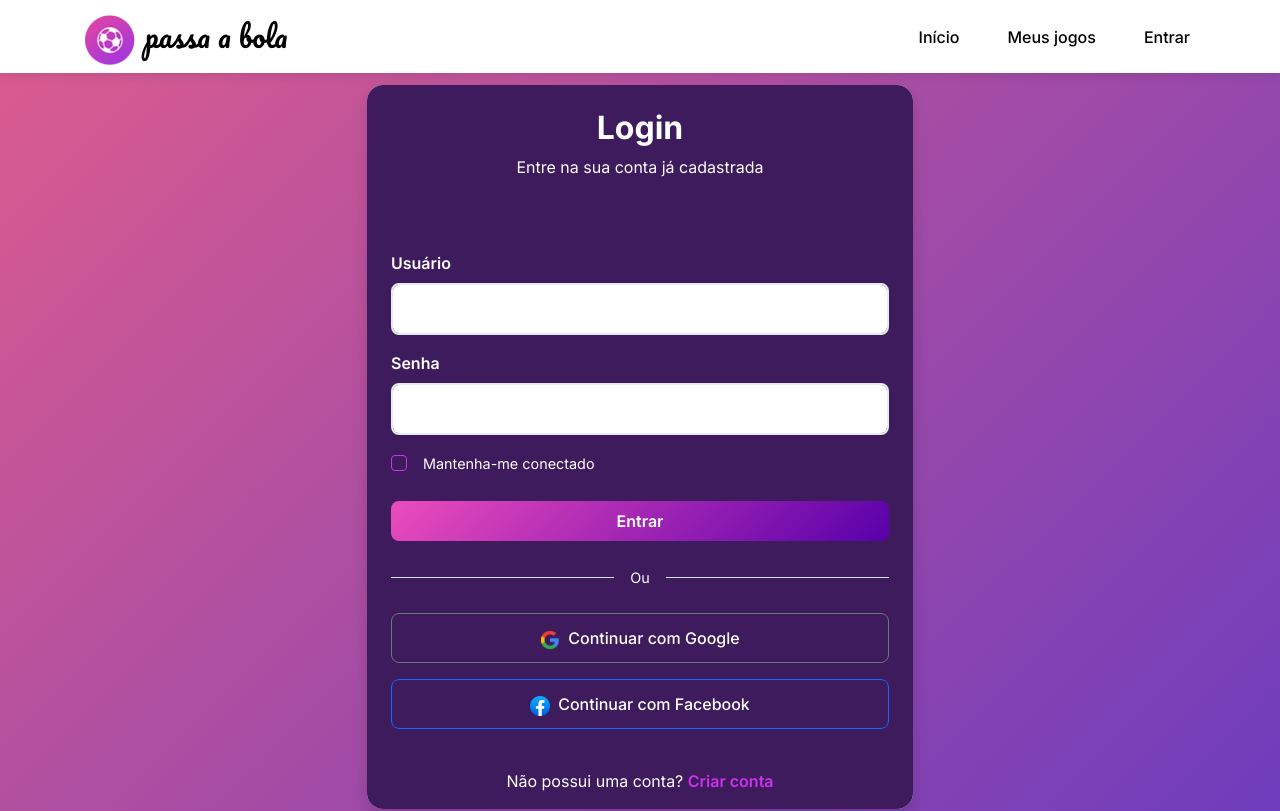
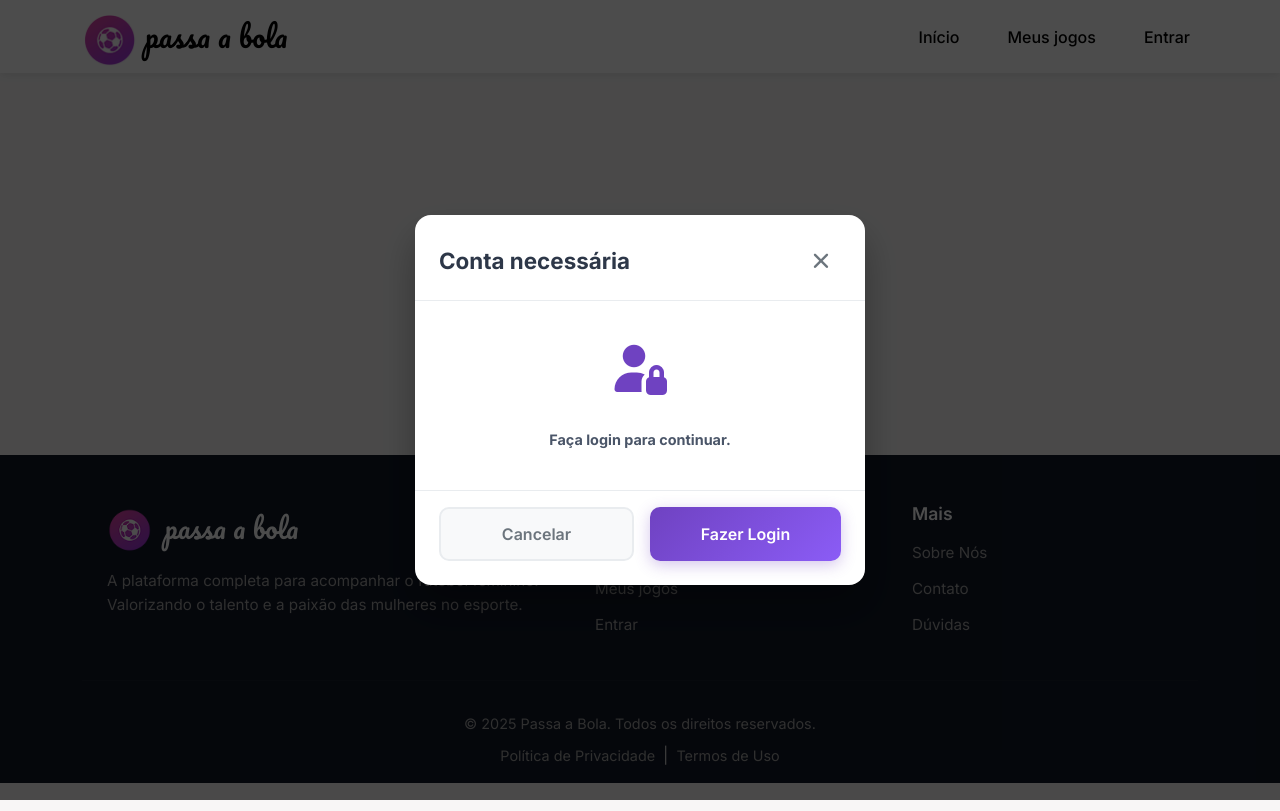
Before and after one commit to sambiokeka/ProjetoFutebolFeminino, a React (Vite) app in the folder frontend/: page /salvo in a window 1280 px wide. Before the commit this address led to /login. Shown: the top 811 px of the page. Built offline with nearby package versions, Linux system fonts and the light colour scheme.

Commit message:
Adicionando pop up para ações que requerem login

```diff
--- a/frontend/src/components/Partidas.jsx
+++ b/frontend/src/components/Partidas.jsx
@@ -2,6 +2,7 @@ import React, { useState, useEffect, useCallback, useRef } from "react";
 import '../styles/Partidas.css';
 import { traduzirNome } from '../utils/traduzir';
 import { getEscudoTime } from '../utils/escudos';
+import Popup from '../components/Popup';
 
 function Partidas() {
   const [partidas, setPartidas] = useState([]);
@@ -12,6 +13,8 @@ function Partidas() {
     time: "",
     status: ""
   });
+  const [showPopup, setShowPopup] = useState(false);
+  const [partidaParaSalvar, setPartidaParaSalvar] = useState(null);
 
   const partidasSectionRef = useRef(null);
   const [usuario] = useState(localStorage.getItem('username') || '');
@@ -76,6 +79,12 @@ function Partidas() {
   };
 
  const salvarPartida = async (idEvent) => {
+  if (!usuario) {
+    setPartidaParaSalvar(idEvent);
+    setShowPopup(true);
+    return;
+  }
+
   try {
     const response = await fetch("http://localhost:5000/partidas/salvar", {
       method: "POST",
@@ -91,7 +100,6 @@ function Partidas() {
     const result = await response.json();
 
     if (result.success) {
-        alert("Partida salva! Você será notificado antes do início.");
       carregarPartidasSalvas();
     } else {
       alert(result.error || "Erro ao salvar partida");
@@ -100,6 +108,18 @@ function Partidas() {
     console.error("Erro:", error);
     alert("Erro ao conectar com o servidor");
   }
+};
+
+  const handleLoginPopupClose = () => {
+    setShowPopup(false);
+    setPartidaParaSalvar(null);
+  };
+
+  const handleLoginRedirect = () => {
+    setShowPopup(false);
+    // Redireciona para login e depois volta para salvar a partida
+    localStorage.setItem('partidaParaSalvar', partidaParaSalvar);
+    window.location.href = '/login';
   };
 
   const removerPartida = async (idEvent) => {
@@ -118,7 +138,6 @@ function Partidas() {
       const result = await response.json();
 
       if (result.success) {
-        alert("Partida removida da sua lista.");
         carregarPartidasSalvas();
       } else {
         alert(result.error || "Erro ao remover partida");
@@ -282,6 +301,12 @@ const formatarData = (dataStr) => {
 
   return (
     <div className="partidas-container">
+      <Popup
+      isOpen={showPopup}
+      onClose={handleLoginPopupClose}
+      onLoginRedirect={handleLoginRedirect}
+      />
+
       <div className="hero-section">
         <div className="hero-content">
           <h1>O Futuro do Futebol Feminino</h1>
--- /dev/null
+++ b/frontend/src/components/Popup.jsx
@@ -0,0 +1,38 @@
+import '../styles/Popup.css';
+
+const Popup = ({ isOpen, onClose, onLoginRedirect }) => {
+  if (!isOpen) return null;
+
+  return (
+    <div className="popup-overlay" onClick={onClose}>
+      <div className="popup-container" onClick={(e) => e.stopPropagation()}>
+        <div className="popup-header">
+          <h2>Conta necessária</h2>
+          <button className="popup-close" onClick={onClose}>
+            <i className="fas fa-times"></i>
+          </button>
+        </div>
+
+        <div className="popup-content">
+          <div className="popup-icon">
+            <i className="fas fa-user-lock"></i>
+          </div>
+
+          <p><b>Faça login para continuar.</b></p>
+        </div>
+
+        <div className="popup-footer">
+          <button className="popup-btn-cancel" onClick={onClose}>
+            Cancelar
+          </button>
+          <button className="popup-btn-login" onClick={onLoginRedirect}>
+            Fazer Login
+          </button>
+        </div>
+      </div>
+    </div>
+
+  );
+};
+
+export default Popup;
--- a/frontend/src/components/PrivateRoute.jsx
+++ b/frontend/src/components/PrivateRoute.jsx
@@ -1,13 +1,48 @@
-// PrivateRoute.jsx
-import React from "react";
-import { Navigate } from "react-router-dom";
+import React, { useState, useEffect } from 'react';
+import Popup from './Popup';
 
-export default function PrivateRoute({ children }) {
-  const token = localStorage.getItem("token");
+const PrivateRoute = ({ children }) => {
+  const [showPopup, setShowPopup] = useState(false);
+  const isAuthenticated = localStorage.getItem('token');
 
-  if (!token) {
-    return <Navigate to="/login" replace />;
+  useEffect(() => {
+    if (!isAuthenticated) {
+      setShowPopup(true);
+    }
+  }, [isAuthenticated]);
+
+  const handleLogin = () => {
+    window.location.href = '/login';
+  };
+
+  const handleClose = () => {
+    setShowPopup(false);
+    window.location.href = '/';
+  };
+
+  if (isAuthenticated) {
+    return children;
   }
 
-  return children;
-}
+  return (
+    <>
+      <Popup
+        isOpen={showPopup}
+        onClose={handleClose}
+        onLoginRedirect={handleLogin}
+      />
+      <div style={{
+        display: 'flex',
+        justifyContent: 'center',
+        alignItems: 'center',
+        height: '50vh',
+        color: '#666',
+        fontSize: '1.1rem'
+      }}>
+        <p>Verificando acesso...</p>
+      </div>
+    </>
+  );
+};
+
+export default PrivateRoute;
--- a/frontend/src/components/Salvo.jsx
+++ b/frontend/src/components/Salvo.jsx
@@ -256,7 +256,7 @@ function Salvo() {
             width: '400px',
             textAlign: 'center'
           }}>
-            <h3>⚠️ Excluir Conta</h3>
+            <h3>Excluir Conta</h3>
             <p>Tem certeza que deseja excluir sua conta?</p>
             <p style={{ color: 'red', fontWeight: 'bold' }}>
               Esta ação não pode ser desfeita! Todas as suas partidas salvas serão perdidas.
--- /dev/null
+++ b/frontend/src/styles/Popup.css
@@ -0,0 +1,148 @@
+.popup-overlay {
+  position: fixed;
+  top: 0;
+  left: 0;
+  right: 0;
+  bottom: 0;
+  background-color: rgba(0, 0, 0, 0.7);
+  display: flex;
+  justify-content: center;
+  align-items: center;
+  z-index: 10000;
+  padding: 20px;
+}
+
+.popup-container {
+  background: white;
+  border-radius: 16px;
+  padding: 0;
+  max-width: 450px;
+  width: 100%;
+  box-shadow: 0 20px 40px rgba(0, 0, 0, 0.3);
+  animation: popupIn 0.3s ease-out;
+}
+
+@keyframes popupIn {
+  from {
+    opacity: 0;
+    transform: scale(0.9) translateY(-20px);
+  }
+  to {
+    opacity: 1;
+    transform: scale(1) translateY(0);
+  }
+}
+
+.popup-header {
+  display: flex;
+  justify-content: space-between;
+  align-items: center;
+  padding: 1.5rem 1.5rem 1rem;
+  border-bottom: 1px solid #e9ecef;
+}
+
+.popup-header h2 {
+  margin: 0;
+  color: #2d3748;
+  font-size: 1.4rem;
+  font-weight: 700;
+}
+
+.popup-close {
+  background: none;
+  border: none;
+  font-size: 1.2rem;
+  color: #6c757d;
+  cursor: pointer;
+  padding: 0.5rem;
+  border-radius: 50%;
+  transition: all 0.3s ease;
+}
+
+.popup-content p {
+    font-size: 0.2rem;
+}
+
+.popup-close:hover {
+  background-color: #f8f9fa;
+  color: #495057;
+}
+
+.popup-content {
+  padding: 2rem 1.5rem;
+  text-align: center;
+}
+
+.popup-icon {
+  font-size: 3rem;
+  color: #6f42c1;
+  margin-bottom: 1.5rem;
+}
+
+.popup-content p {
+  margin: 0.5rem 0;
+  color: #4a5568;
+  line-height: 1.5;
+  font-size: 0.9rem;
+}
+
+.popup-footer {
+  display: flex;
+  gap: 1rem;
+  padding: 1rem 1.5rem 1.5rem;
+  border-top: 1px solid #e9ecef;
+}
+
+.popup-btn-cancel,
+.popup-btn-login {
+  flex: 1;
+  padding: 0.8rem 1.5rem;
+  border: none;
+  border-radius: 10px;
+  font-weight: 600;
+  font-size: 1rem;
+  cursor: pointer;
+  transition: all 0.3s ease;
+}
+
+.popup-btn-cancel {
+  background-color: #f8f9fa;
+  color: #6c757d;
+  border: 2px solid #e9ecef;
+}
+
+.popup-btn-cancel:hover {
+  background-color: #e9ecef;
+  color: #495057;
+}
+
+.popup-btn-login {
+  background: linear-gradient(135deg, #6f42c1 0%, #8b5cf6 100%);
+  color: white;
+  box-shadow: 0 4px 15px rgba(111, 66, 193, 0.3);
+}
+
+.popup-btn-login:hover {
+  background: linear-gradient(135deg, #5a32a3 0%, #7c3aed 100%);
+  transform: translateY(-2px);
+  box-shadow: 0 6px 20px rgba(111, 66, 193, 0.4);
+}
+
+/* Responsividade */
+@media (max-width: 480px) {
+  .popup-container {
+    margin: 1rem;
+  }
+
+  .popup-footer {
+    flex-direction: column;
+  }
+
+  .popup-content {
+    padding: 1.5rem 1rem;
+  }
+
+  .popup-header {
+    padding: 1rem 1rem 0.5rem;
+  }
+}
```
Also changed, not shown: 1 other file (tests, documents, lock files or other folders). Lines whose indentation alone changed are shown as unchanged.
